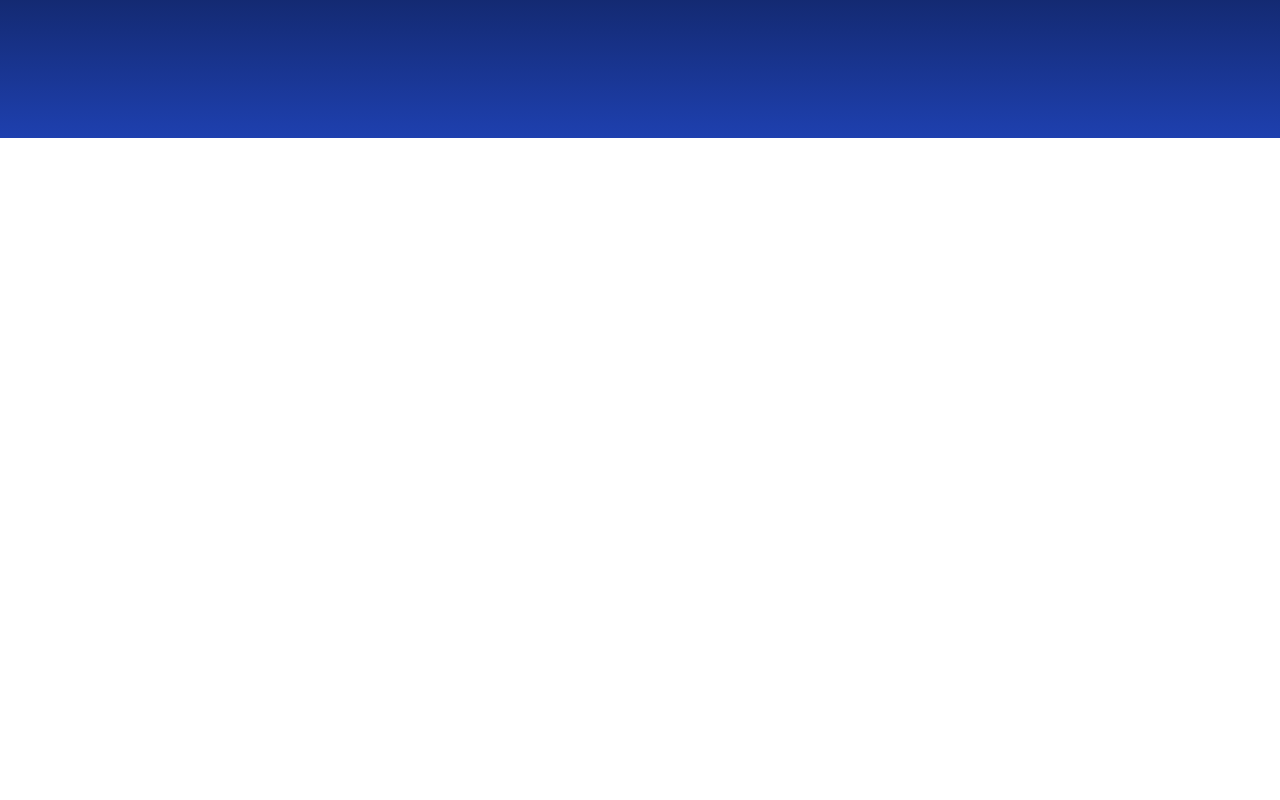
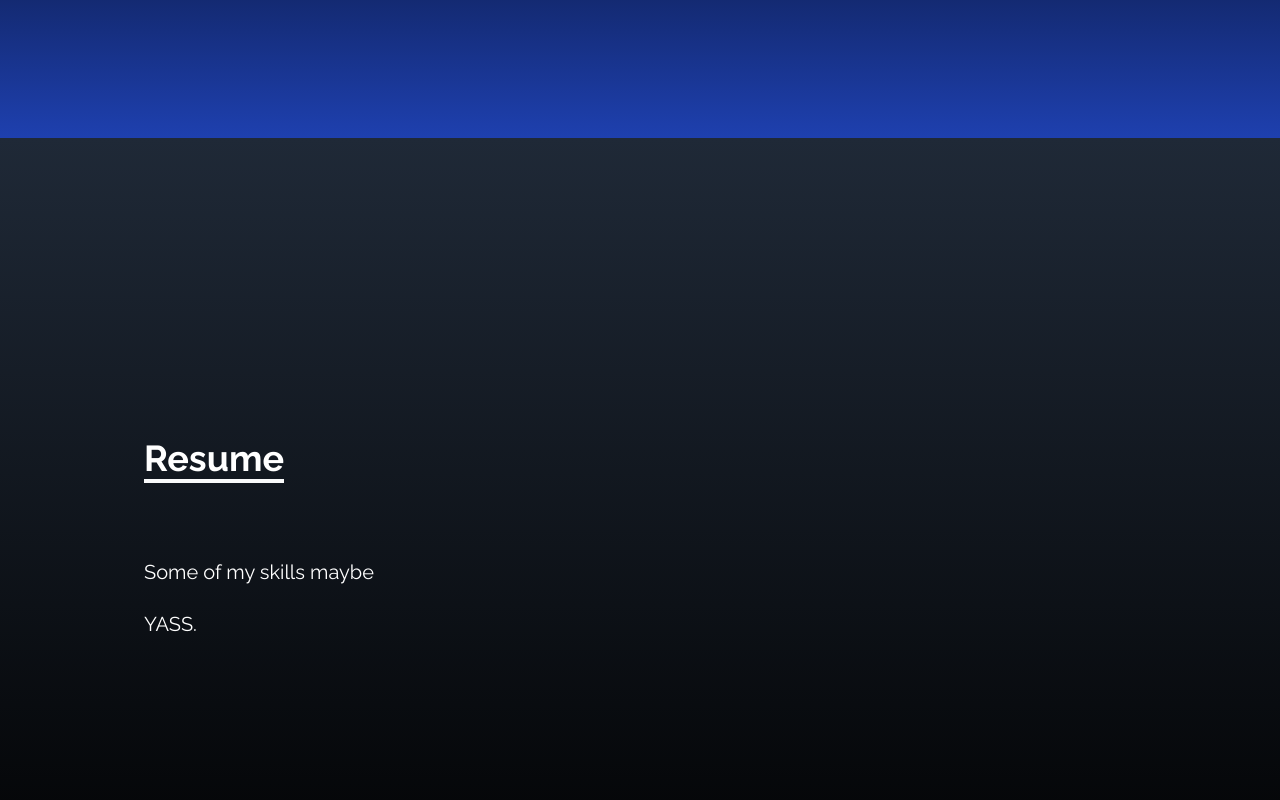
Before and after one commit to isaac9031/isaac-portfolio, a React (Create React App) app: page / in a window 1280 px wide. Shown: the part 662-1462 px from the top of the page. Before the commit the page ends 800 px from the top, so only its background shows below. Built offline with nearby package versions, Linux system fonts and the light colour scheme; the HTML template or start-up script is replaced by a standard one.

Commit message:
Finished Home.jsx and added a Resume component

```diff
--- a/src/App.js
+++ b/src/App.js
@@ -1,11 +1,13 @@
 import Home from "./components/Home";
 import Navbar from "./components/Navbar";
+import Resume from "./components/Resume";
 
 function App() {
   return (
     <div >
       <Navbar/>
       <Home/>
+      <Resume/>
     </div>
   );
 }
--- a/src/components/Home.jsx
+++ b/src/components/Home.jsx
@@ -12,7 +12,7 @@ const Home = () => {  //Home will be behind the NavBar, so you need to comment i
                 </h2>
                 <p className='text-white pt-4 px-2 max-w-none'> {/*might need to modify max-w-none */}
                 I am a Full Stack Software Engineer and a former educator who found a new passion during the pandemic where I witnessed the profound impact of technology in education.
-                My love for building and designing new applications can be seen in my recent projects. I am always looking to learn new skills, to collaborate, and to connect.
+                My love for building and designing new applications can be seen in my recent projects. I am always looking to learn new skills, to collaborate, and to connect. Please don't hesitate to contact me!
                 </p>
 
                 <div>
--- a/src/components/Navbar.jsx
+++ b/src/components/Navbar.jsx
@@ -26,7 +26,7 @@ const Navbar = () => {
     },
     {
       id:5,
-      link:'about',
+      link:'socials',
     },
   ];
 
@@ -42,7 +42,7 @@ const Navbar = () => {
             key={id}
             className='px-4 cursor-pointer capitalize font-medium'>
             {id === 5 ? (
-              // Special case for "about" link in desktop view
+              // Special case for "socials" link in desktop view
               <ul className="flex justify-between items-center icons">
                 <li className='flex justify-between items-center px-2  text-white hover:scale-105 duration-300 hover:text-blue-500'>
                   <a href="https://www.linkedin.com/in/olivares-isaac/"
--- /dev/null
+++ b/src/components/Resume.jsx
@@ -0,0 +1,25 @@
+import React from 'react'
+
+const Resume = () => {
+  return (
+    <div
+        name='resume'
+        className='w-full h-screen bg-gradient-to-b from-gray-800 to-black text-white'
+    >
+        <div className='max-w-screen-lg p-4 mx-auto flex flex-col justify-center h-full w-full'>
+            <div className='pb-8'>
+                <p className='text-4xl font-bold inline border-b-4 border-gray-50'>Resume</p>
+            </div>
+            <p className='text-xl mt-12 '>
+                Some of my skills maybe
+            </p>
+            <br />
+            <p className='text-xl'>
+                YASS.
+            </p>
+        </div>
+    </div>
+  )
+}
+
+export default Resume
```
Also changed, not shown: 1 other file (tests, documents, lock files or other folders).
